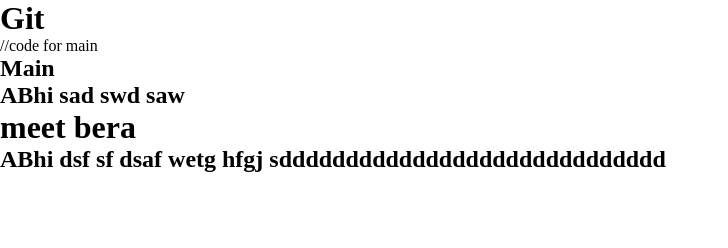
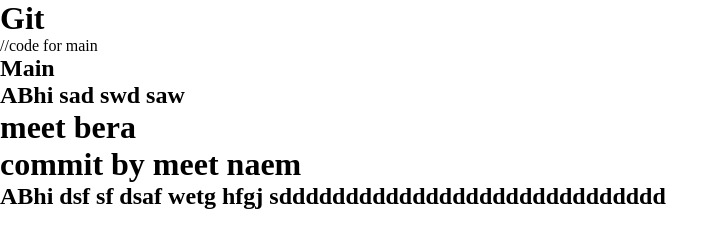
Before and after one commit to dasabhi8/git, a plain HTML site: page index.html in a window 1280 px wide. Shown: the whole page, without its empty margins (0-728 px from the left). Drawn offline with Linux system fonts and the light colour scheme.

Commit message:
change  in index

```diff
--- a/index.html
+++ b/index.html
@@ -17,6 +17,7 @@
 
     <!-- code added by meet -->
      <h1>meet bera</h1>
+     <h1>commit by meet naem</h1>
   <!-- code for abhi  -->
     <h2>ABhi dsf sf dsaf wetg hfgj sddddddddddddddddddddddddddddd</h2>
 </body>
```
